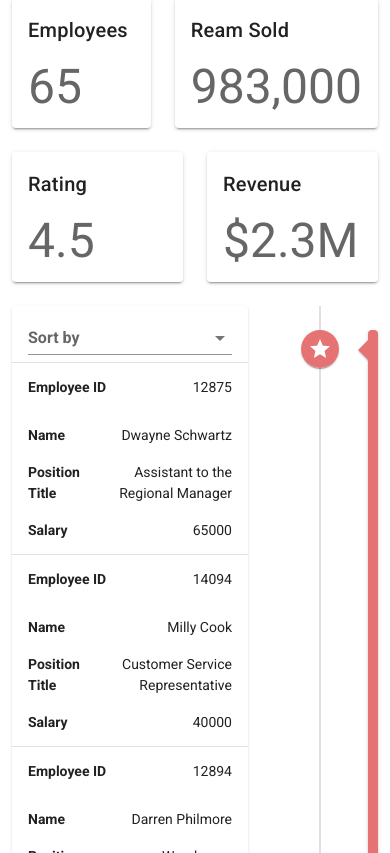
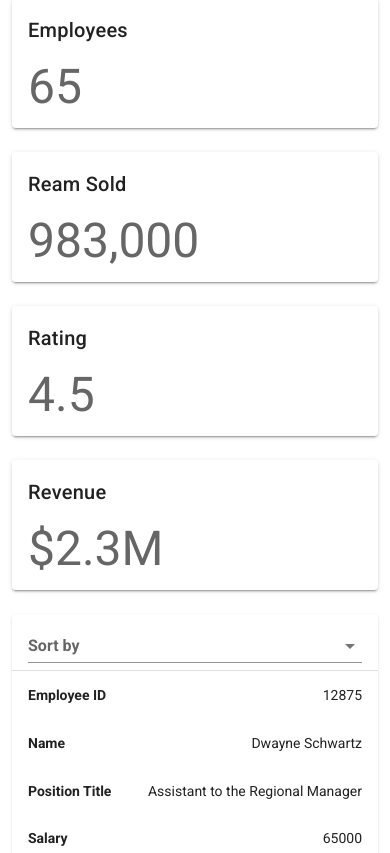
Before and after one commit to Chantelsky/vuetify-dashboard, a Vue app: page /dashboard in a window 390 px wide. Shown: the part 871-1724 px from the top of the page. Built offline with nearby package versions, Linux system fonts and the light colour scheme.

Commit message:
remaining columns are responsive

```diff
--- a/src/views/Dashboard.vue
+++ b/src/views/Dashboard.vue
@@ -8,16 +8,22 @@
     </v-row>
 
     <v-row>
-      <v-col v-for="statistic in statistics" :key="`${statistic.title}`">
+      <v-col
+        v-for="statistic in statistics"
+        :key="`${statistic.title}`"
+        cols="12"
+        md="6"
+        lg="3"
+      >
         <StatisticCard :statistic="statistic" />
       </v-col>
     </v-row>
 
     <v-row>
-      <v-col cols="8">
+      <v-col cols="12" md="8">
         <EmployeesTable :employees="employees" @select-employee="setEmployee" />
       </v-col>
-      <v-col cols="4">
+      <v-col cols="12" md="4">
         <EventTimeline :timeline="timeline" />
       </v-col>
     </v-row>
```
